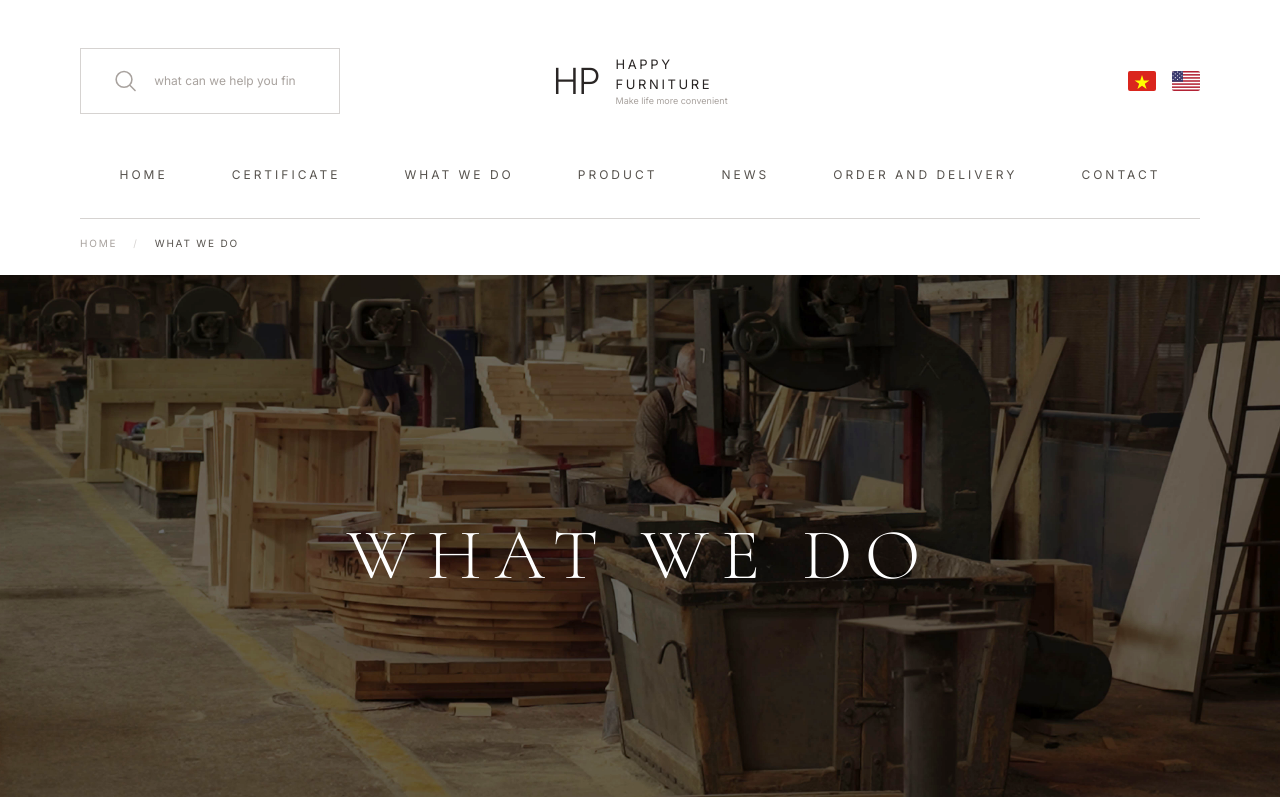
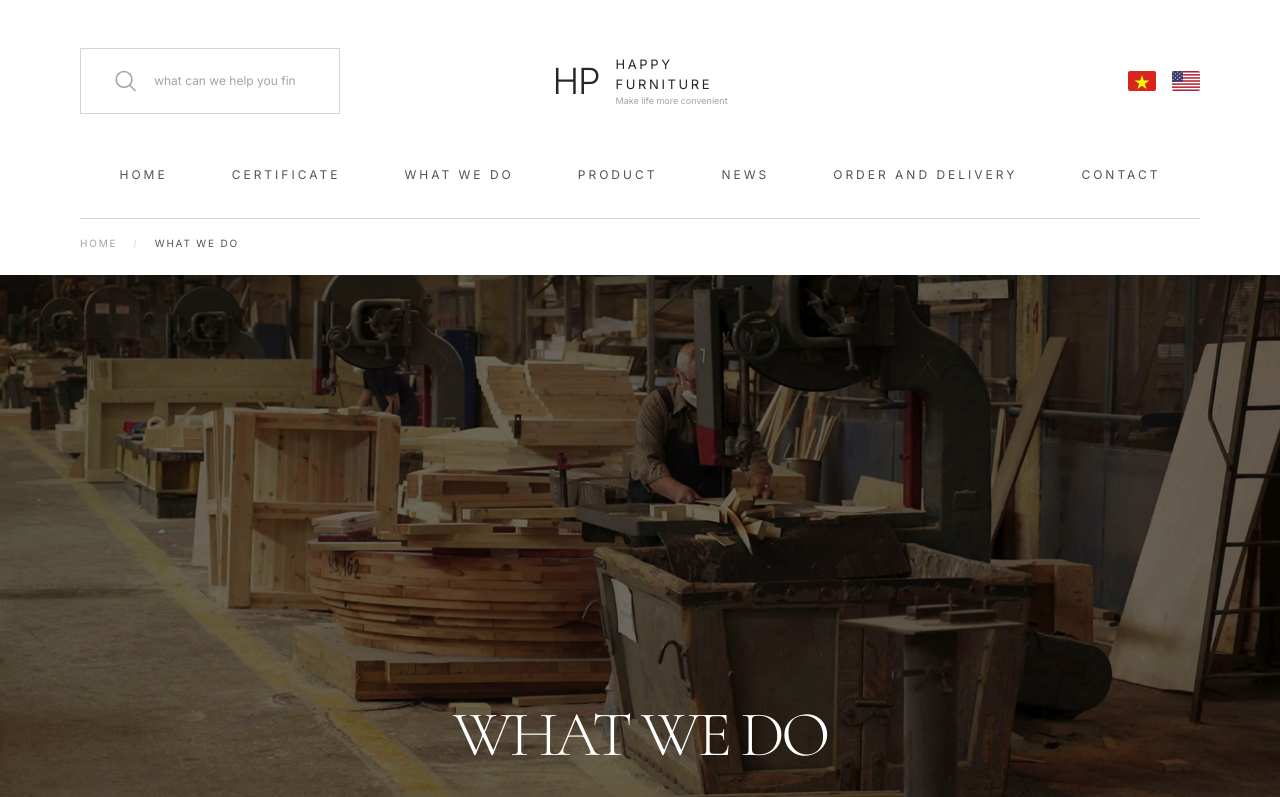
Before and after one commit to devbaoo/HappyFurniture, a React (Vite) app: page /what-we-do in a window 1280 px wide. Shown: the top 797 px of the page. Built offline with nearby package versions, Linux system fonts and the light colour scheme.

Commit message:
fix : text what we do

```diff
--- a/src/pages/WhatWeDo.jsx
+++ b/src/pages/WhatWeDo.jsx
@@ -83,8 +83,8 @@ export default function WhatWeDo() {
           alt="Factory floor"
           className="absolute inset-0 w-full h-full object-cover object-center brightness-[1.5]"
         />
-        <div className="absolute inset-0 flex items-center justify-center">
-          <h1 className="font-heading text-white text-5xl md:text-6xl lg:text-7xl uppercase tracking-[0.18em] font-light">
+        <div className="absolute inset-0 flex items-end justify-center pb-16">
+          <h1 className="font-heading text-white text-4xl md:text-5xl uppercase tracking-[0.25em] font-light">
             What We Do
           </h1>
         </div>
```
